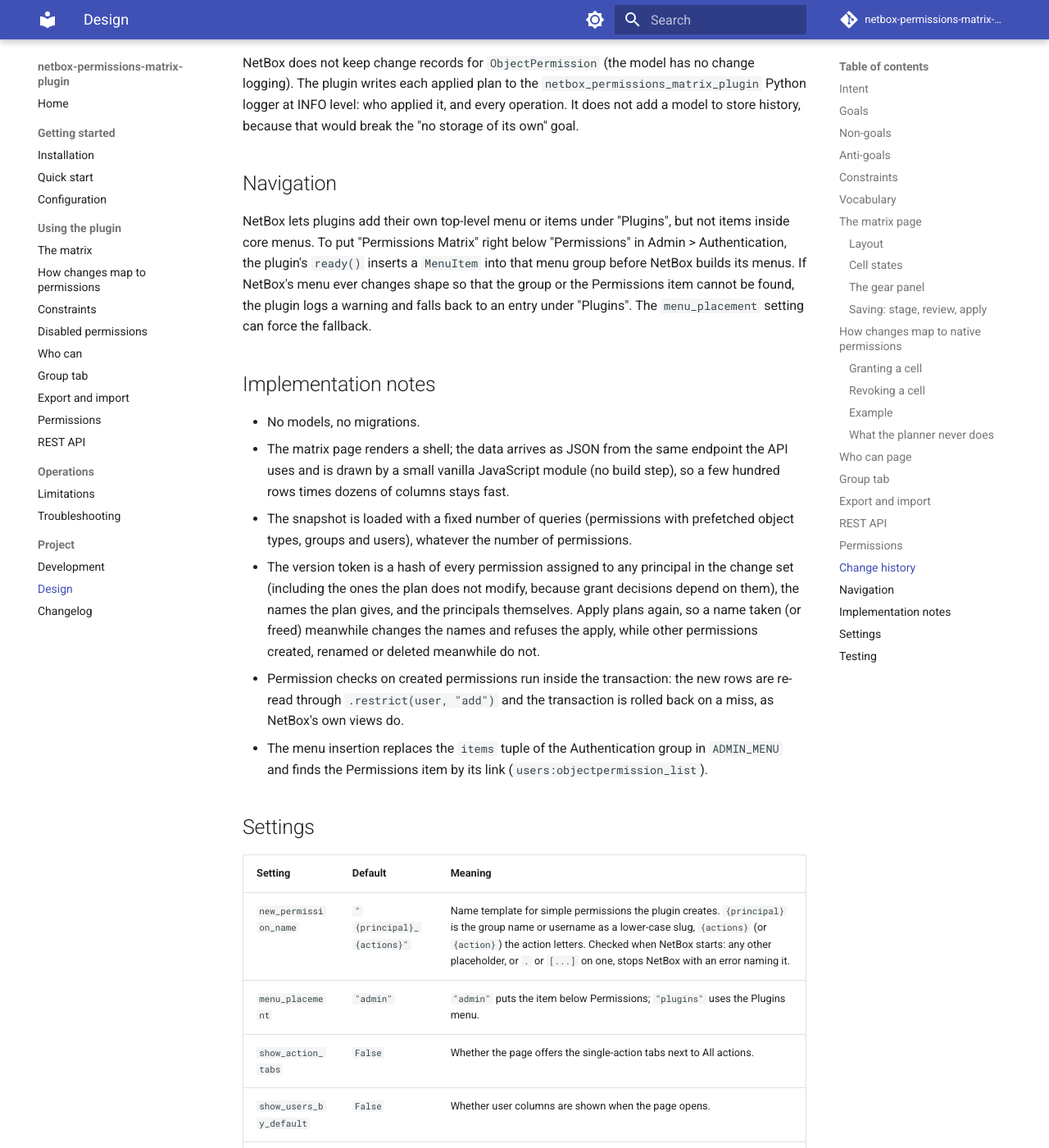
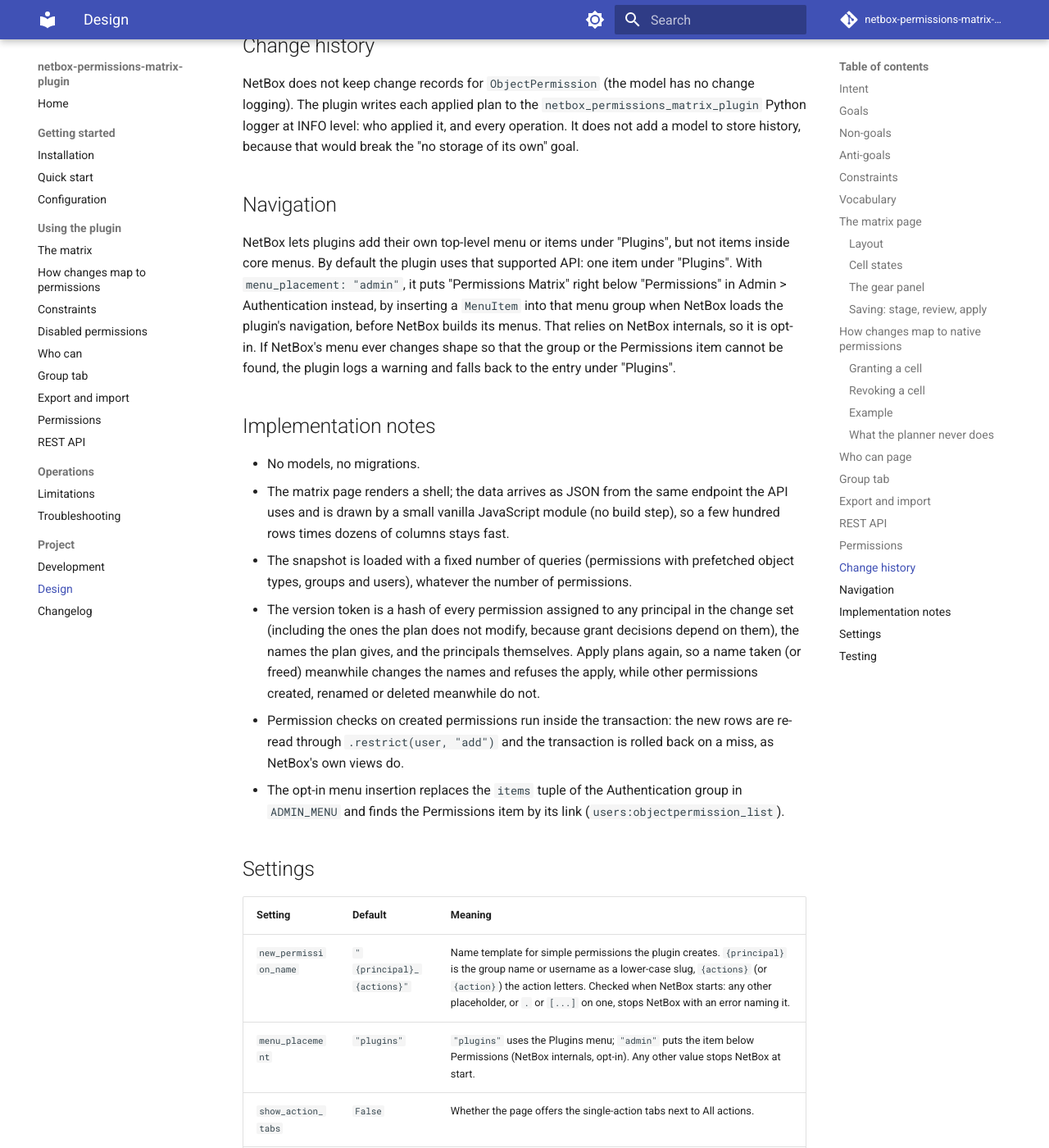
Before and after one commit to thomaschristory/netbox-permissions-matrix-plugin, an MkDocs documentation site: the page built from docs/DESIGN.md, in a window 1280 px wide and 1400 px high, scrolled down 9306 px. Shown: the whole window at 82% size. Built offline with MkDocs 1.6.1 and Material for MkDocs 9.7.7, drawn with Linux system fonts in a browser that asks for light colours; comment, search, counter and statistics services are not loaded; some of the changed text lies outside the part shown.

Commit message:
feat!: menu item in the Plugins menu by default; Admin placement opt-in (#44)
* feat!: menu item in the Plugins menu by default; Admin placement opt-in

menu_placement now defaults to "plugins", the supported plugin API. The
Admin > Authentication placement edits NetBox's core menu and stays
available as menu_placement: "admin", with its fallback warning.
Unknown menu_placement values stop NetBox at start.

Closes #36

* test: cover the admin setting at module load; review fixes

- reload navigation under menu_placement=admin and check menu_items is empty
- drop a test that could not fail
- issue template points at the Plugins menu
- CHANGELOG list spacing

```diff
--- a/docs/DESIGN.md
+++ b/docs/DESIGN.md
@@ -45,8 +45,8 @@
   plaintext API tokens into job results, and `max_version = "4.7.99"`, so a NetBox minor the plugin has not been tested
   on refuses to load it. CI tests `min_version`, the latest patch and NetBox's next release; `max_version` rises once
   that last job passes.
-- Only public NetBox and Django APIs, plus one documented exception: the menu item is inserted into NetBox's core
-  Admin menu (see [Navigation](#navigation)).
+- Only public NetBox and Django APIs, plus one documented, opt-in exception: with `menu_placement: "admin"` the menu
+  item is inserted into NetBox's core Admin menu (see [Navigation](#navigation)).
 
 ## Vocabulary
 
@@ -63,8 +63,8 @@
 
 ## The matrix page
 
-URL `/plugins/permissions-matrix/`. Menu entry "Permissions Matrix" in Admin > Authentication, right below
-"Permissions".
+URL `/plugins/permissions-matrix/`. Menu entry "Permissions Matrix" in the Plugins menu, or in Admin >
+Authentication right below "Permissions" (see [Navigation](#navigation)).
 
 ### Layout
 
@@ -315,11 +315,12 @@
 
 ## Navigation
 
-NetBox lets plugins add their own top-level menu or items under "Plugins", but not items inside core menus. To put
-"Permissions Matrix" right below "Permissions" in Admin > Authentication, the plugin's `ready()` inserts a
-`MenuItem` into that menu group before NetBox builds its menus. If NetBox's menu ever changes shape so that the
-group or the Permissions item cannot be found, the plugin logs a warning and falls back to an entry under
-"Plugins". The `menu_placement` setting can force the fallback.
+NetBox lets plugins add their own top-level menu or items under "Plugins", but not items inside core menus. By
+default the plugin uses that supported API: one item under "Plugins". With `menu_placement: "admin"`, it puts
+"Permissions Matrix" right below "Permissions" in Admin > Authentication instead, by inserting a `MenuItem` into that
+menu group when NetBox loads the plugin's navigation, before NetBox builds its menus. That relies on NetBox
+internals, so it is opt-in. If NetBox's menu ever changes shape so that the group or the Permissions item cannot be
+found, the plugin logs a warning and falls back to the entry under "Plugins".
 
 ## Implementation notes
 
@@ -334,7 +335,7 @@
   other permissions created, renamed or deleted meanwhile do not.
 - Permission checks on created permissions run inside the transaction: the new rows are re-read through
   `.restrict(user, "add")` and the transaction is rolled back on a miss, as NetBox's own views do.
-- The menu insertion replaces the `items` tuple of the Authentication group in `ADMIN_MENU` and finds the
+- The opt-in menu insertion replaces the `items` tuple of the Authentication group in `ADMIN_MENU` and finds the
   Permissions item by its link (`users:objectpermission_list`).
 
 ## Settings
@@ -342,7 +343,7 @@
 | Setting | Default | Meaning |
 |---------|---------|---------|
 | `new_permission_name` | `"{principal}_{actions}"` | Name template for simple permissions the plugin creates. `{principal}` is the group name or username as a lower-case slug, `{actions}` (or `{action}`) the action letters. Checked when NetBox starts: any other placeholder, or `.` or `[...]` on one, stops NetBox with an error naming it. |
-| `menu_placement` | `"admin"` | `"admin"` puts the item below Permissions; `"plugins"` uses the Plugins menu. |
+| `menu_placement` | `"plugins"` | `"plugins"` uses the Plugins menu; `"admin"` puts the item below Permissions (NetBox internals, opt-in). Any other value stops NetBox at start. |
 | `show_action_tabs` | `False` | Whether the page offers the single-action tabs next to All actions. |
 | `show_users_by_default` | `False` | Whether user columns are shown when the page opens. |
 | `hidden_apps` | `[]` | App labels whose object types are not shown as rows. |
```
Also changed, not shown: CHANGELOG.md (+6 -0 lines), README.md (+2 -2 lines), docs/configuration.md (+7 -2 lines), docs/installation.md (+3 -3 lines), docs/matrix.md (+2 -1 lines), docs/quickstart.md (+2 -1 lines), docs/troubleshooting.md (+4 -3 lines), netbox_permissions_matrix_plugin/__init__.py (+6 -1 lines), 5 other files.
